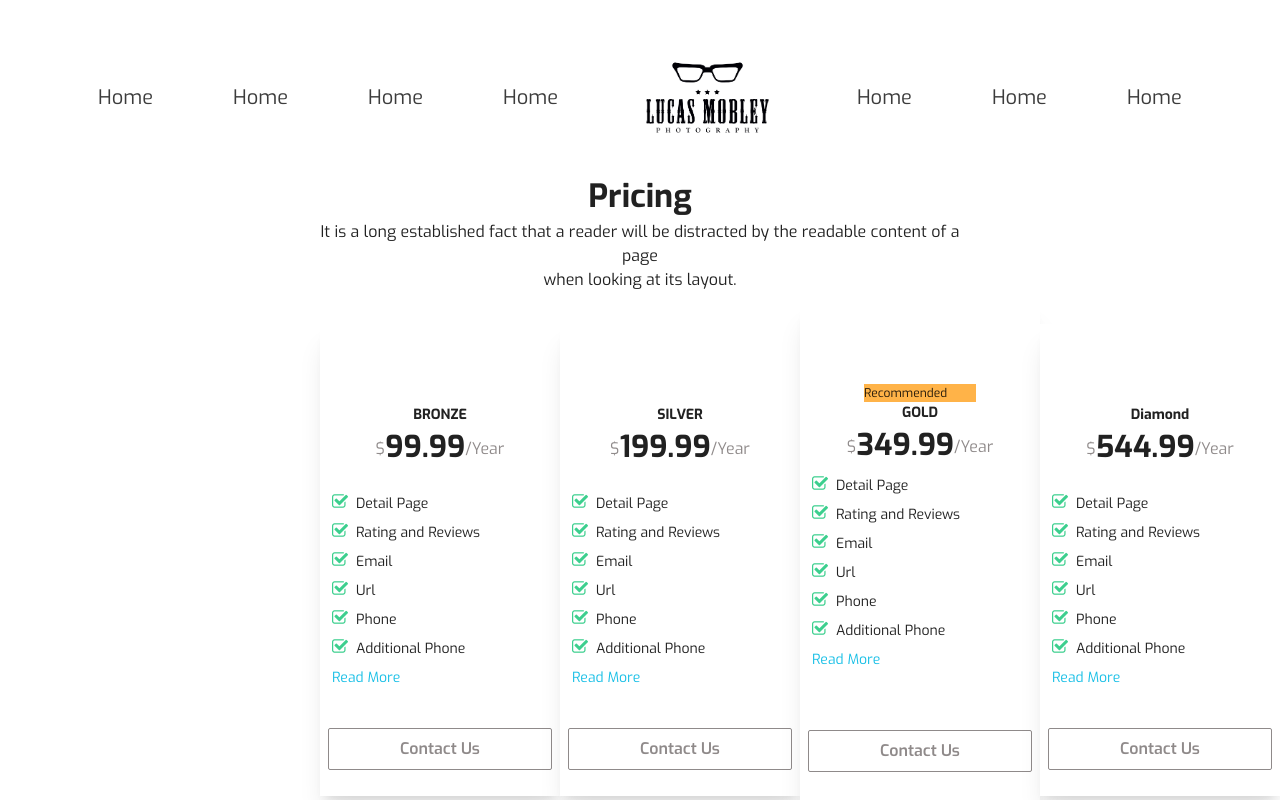
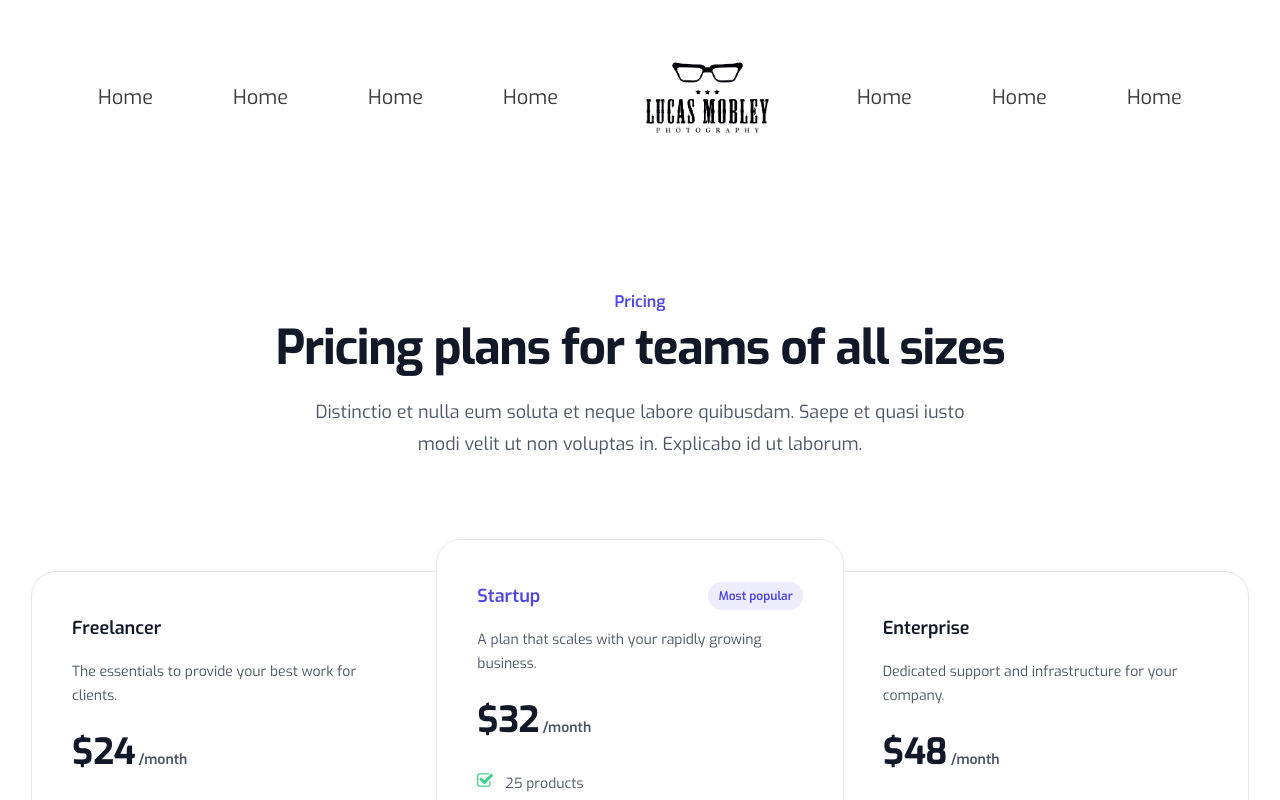
Before and after one commit to Fission-Fox/photographypage, a Next.js app: page /prizing in a window 1280 px wide. Shown: the top 800 px of the page. Built offline with nearby package versions, Linux system fonts and the light colour scheme.

Commit message:
fix: pricing

```diff
--- a/package.json
+++ b/package.json
@@ -28,7 +28,8 @@
     "react-dom": "^18.2.0",
     "react-scroll": "^1.9.0",
     "sass": "^1.69.1",
-    "sharp": "^0.32.5"
+    "sharp": "^0.32.5",
+    "swiper": "^11.0.5"
   },
   "devDependencies": {
     "@svgr/webpack": "^8.0.1",
--- a/src/app/prizing/component/pricing.tsx
+++ b/src/app/prizing/component/pricing.tsx
@@ -1,203 +1,138 @@
-import React from "react";
-import Image from "next/image";
-import image1 from "@/assets/images/image 1.png";
-import image2 from "@/assets/images/image 2.png";
+// import { CheckIcon } from '@heroicons/react/20/solid'
 import Checkbox from "@/assets/svg/checkbox";
 
-export default function Pricing() {
+const tiers = [
+  {
+    name: "Freelancer",
+    id: "tier-freelancer",
+    href: "#",
+    priceMonthly: "$24",
+    description: "The essentials to provide your best work for clients.",
+    features: [
+      "5 products",
+      "Up to 1,000 subscribers",
+      "Basic analytics",
+      "48-hour support response time",
+    ],
+    mostPopular: false,
+  },
+  {
+    name: "Startup",
+    id: "tier-startup",
+    href: "#",
+    priceMonthly: "$32",
+    description: "A plan that scales with your rapidly growing business.",
+    features: [
+      "25 products",
+      "Up to 10,000 subscribers",
+      "Advanced analytics",
+      "24-hour support response time",
+      "Marketing automations",
+    ],
+    mostPopular: true,
+  },
+  {
+    name: "Enterprise",
+    id: "tier-enterprise",
+    href: "#",
+    priceMonthly: "$48",
+    description: "Dedicated support and infrastructure for your company.",
+    features: [
+      "Unlimited products",
+      "Unlimited subscribers",
+      "Advanced analytics",
+      "1-hour, dedicated support response time",
+      "Marketing automations",
+    ],
+    mostPopular: false,
+  },
+];
+
+function classNames(...classes: any) {
+  return classes.filter(Boolean).join(" ");
+}
+
+export default function Example() {
   return (
-    <div className="w-[50%] h-[full]  m-auto box-shadow: 0px 4px 4px 0px #00000040;">
-      <div className="py-3">
-        <div className="text-[32px] font-bold text-center">Pricing</div>
-        <div className="text-[16px] text-center">
-          It is a long established fact that a reader will be distracted by the
-          readable content of a page <br /> when looking at its layout.{" "}
+    <div className="bg-white py-24 sm:py-32">
+      <div className="mx-auto max-w-7xl px-6 lg:px-8">
+        <div className="mx-auto max-w-4xl text-center">
+          <h2 className="text-base font-semibold leading-7 text-indigo-600">
+            Pricing
+          </h2>
+          <p className="mt-2 text-4xl font-bold tracking-tight text-gray-900 sm:text-5xl">
+            Pricing plans for teams of&nbsp;all&nbsp;sizes
+          </p>
         </div>
-      </div>
-
-      <div className="flex items-center">
-        <div className="flex flex-col  shadow-xl w-[284px] h-[472px] bg-white py-20">
-          <div>
-            <p className="text-center font-bold text-[14px]">BRONZE</p>
-          </div>
-
-          <div className="flex justify-center">
-            <p className=" text-[16px] py-3 text-[#8F8A8A]">$</p>
-            <p className="font-bold text-[30px] ">99.99</p>
-            <p className="text-[16px] py-3 text-[#8F8A8A]">/Year</p>
-          </div>
-          <div className="px-">
-            <div className="flex flex-col text-[14px]  gap-2 py-5 ">
-              <p className="px-3 flex gap-2">
-                <Checkbox />
-                Detail Page
-              </p>
-              <p className="px-3 flex gap-2">
-                <Checkbox />
-                Rating and Reviews
-              </p>
-              <p className="px-3 flex gap-2">
-                <Checkbox />
-                Email
-              </p>
-              <p className="px-3 flex gap-2">
-                <Checkbox />
-                Url
-              </p>
-              <p className="px-3 flex gap-2">
-                <Checkbox />
-                Phone
-              </p>
-              <p className="px-3 flex gap-2">
-                <Checkbox />
-                Additional Phone
-              </p>
-              <p className="text-[#17BFE6] text-[14px]  px-3"> Read More </p>
+        <p className="mx-auto mt-6 max-w-2xl text-center text-lg leading-8 text-gray-600">
+          Distinctio et nulla eum soluta et neque labore quibusdam. Saepe et
+          quasi iusto modi velit ut non voluptas in. Explicabo id ut laborum.
+        </p>
+        <div className="isolate mx-auto mt-16 grid max-w-md grid-cols-1 gap-y-8 sm:mt-20 lg:mx-0 lg:max-w-none lg:grid-cols-3">
+          {tiers.map((tier, tierIdx) => (
+            <div
+              key={tier.id}
+              className={classNames(
+                tier.mostPopular ? "lg:z-10 lg:rounded-b-none" : "lg:mt-8",
+                tierIdx === 0 ? "lg:rounded-r-none" : "",
+                tierIdx === tiers.length - 1 ? "lg:rounded-l-none" : "",
+                "flex flex-col justify-between rounded-3xl bg-white p-8 ring-1 ring-gray-200 xl:p-10",
+              )}
+            >
+              <div>
+                <div className="flex items-center justify-between gap-x-4">
+                  <h3
+                    id={tier.id}
+                    className={classNames(
+                      tier.mostPopular ? "text-indigo-600" : "text-gray-900",
+                      "text-lg font-semibold leading-8",
+                    )}
+                  >
+                    {tier.name}
+                  </h3>
+                  {tier.mostPopular ? (
+                    <p className="rounded-full bg-indigo-600/10 px-2.5 py-1 text-xs font-semibold leading-5 text-indigo-600">
+                      Most popular
+                    </p>
+                  ) : null}
+                </div>
+                <p className="mt-4 text-sm leading-6 text-gray-600">
+                  {tier.description}
+                </p>
+                <p className="mt-6 flex items-baseline gap-x-1">
+                  <span className="text-4xl font-bold tracking-tight text-gray-900">
+                    {tier.priceMonthly}
+                  </span>
+                  <span className="text-sm font-semibold leading-6 text-gray-600">
+                    /month
+                  </span>
+                </p>
+                <ul
+                  role="list"
+                  className="mt-8 space-y-3 text-sm leading-6 text-gray-600"
+                >
+                  {tier.features.map((feature) => (
+                    <li key={feature} className="flex gap-x-3">
+                      <Checkbox />
+                      {feature}
+                    </li>
+                  ))}
+                </ul>
+              </div>
+              <a
+                href={tier.href}
+                aria-describedby={tier.id}
+                className={classNames(
+                  tier.mostPopular
+                    ? "bg-indigo-600 text-white shadow-sm hover:bg-indigo-500"
+                    : "text-indigo-600 ring-1 ring-inset ring-indigo-200 hover:ring-indigo-300",
+                  "mt-8 block rounded-md py-2 px-3 text-center text-sm font-semibold leading-6 focus-visible:outline focus-visible:outline-2 focus-visible:outline-offset-2 focus-visible:outline-indigo-600",
+                )}
+              >
+                Buy plan
+              </a>
             </div>
-            <div className="flex  px-2">
-              <button className="border border-[#8F8A8A] w-[224px]  mt-5 rounded-sm text-[#8F8A8A] font-semibold py-2">
-                Contact Us
-              </button>
-            </div>
-          </div>
-        </div>
-        <div className="flex flex-col  shadow-xl w-[284px] h-[472px] bg-white py-20">
-          <div>
-            <p className="text-center font-bold text-[14px]">SILVER</p>
-          </div>
-
-          <div className="flex justify-center">
-            <p className=" text-[16px] py-3 text-[#8F8A8A]">$</p>
-            <p className="font-bold text-[30px] ">199.99</p>
-            <p className="text-[16px] py-3 text-[#8F8A8A]">/Year</p>
-          </div>
-          <div className="px-">
-            <div className="flex flex-col text-[14px]  gap-2 py-5 ">
-              <p className="px-3 flex gap-2">
-                <Checkbox />
-                Detail Page
-              </p>
-              <p className="px-3 flex gap-2">
-                <Checkbox />
-                Rating and Reviews
-              </p>
-              <p className="px-3 flex gap-2">
-                <Checkbox />
-                Email
-              </p>
-              <p className="px-3 flex gap-2">
-                <Checkbox />
-                Url
-              </p>
-              <p className="px-3 flex gap-2">
-                <Checkbox />
-                Phone
-              </p>
-              <p className="px-3 flex gap-2">
-                <Checkbox />
-                Additional Phone
-              </p>
-              <p className="text-[#17BFE6] text-[14px]  px-3"> Read More </p>
-            </div>
-            <div className="flex  px-2">
-              <button className="border border-[#8F8A8A] w-[224px]  mt-5 rounded-sm text-[#8F8A8A] font-semibold py-2">
-                Contact Us
-              </button>
-            </div>
-          </div>
-        </div>
-
-        <div className="flex flex-col  shadow-xl w-[284px] h-[512px] bg-white  pt-20">
-          <div className="flex flex-col items-center ">
-            <p className=" bg-[#ffb348] w-28 text-[12px] ">Recommended</p>
-            <p className="text-center font-bold text-[14px]">GOLD</p>
-          </div>
-
-          <div className="flex justify-center">
-            <p className=" text-[16px] py-3 text-[#8F8A8A]">$</p>
-            <p className="font-bold text-[30px] ">349.99</p>
-            <p className="text-[16px] py-3 text-[#8F8A8A]">/Year</p>
-          </div>
-          <div className="px-">
-            <div className="flex flex-col text-[14px]  gap-2 py-1 ">
-              <p className="px-3 flex gap-2">
-                <Checkbox />
-                Detail Page
-              </p>
-              <p className="px-3 flex gap-2">
-                <Checkbox />
-                Rating and Reviews
-              </p>
-              <p className="px-3 flex gap-2">
-                <Checkbox />
-                Email
-              </p>
-              <p className="px-3 flex gap-2">
-                <Checkbox />
-                Url
-              </p>
-              <p className="px-3 flex gap-2">
-                <Checkbox />
-                Phone
-              </p>
-              <p className="px-3 flex gap-2">
-                <Checkbox />
-                Additional Phone
-              </p>
-              <p className="text-[#17BFE6] text-[14px]  px-3"> Read More </p>
-            </div>
-            <div className="flex  px-2">
-              <button className="border border-[#8F8A8A] w-[224px]  mt-14 rounded-sm text-[#8F8A8A] font-semibold py-2  ">
-                Contact Us
-              </button>
-            </div>
-          </div>
-        </div>
-
-        <div className="flex flex-col  shadow-xl w-[284px] h-[472px] bg-white py-20">
-          <div>
-            <p className="text-center font-bold text-[14px]">Diamond</p>
-          </div>
-
-          <div className="flex justify-center">
-            <p className=" text-[16px] py-3 text-[#8F8A8A]">$</p>
-            <p className="font-bold text-[30px] ">544.99</p>
-            <p className="text-[16px] py-3 text-[#8F8A8A]">/Year</p>
-          </div>
-          <div className="px-">
-            <div className="flex flex-col text-[14px]  gap-2 py-5 ">
-              <p className="px-3 flex gap-2">
-                <Checkbox />
-                Detail Page
-              </p>
-              <p className="px-3 flex gap-2">
-                <Checkbox />
-                Rating and Reviews
-              </p>
-              <p className="px-3 flex gap-2">
-                <Checkbox />
-                Email
-              </p>
-              <p className="px-3 flex gap-2">
-                <Checkbox />
-                Url
-              </p>
-              <p className="px-3 flex gap-2">
-                <Checkbox />
-                Phone
-              </p>
-              <p className="px-3 flex gap-2">
-                <Checkbox />
-                Additional Phone
-              </p>
-              <p className="text-[#17BFE6] text-[14px]  px-3"> Read More </p>
-            </div>
-            <div className="flex  px-2 ">
-              <button className="border border-[#8F8A8A] w-[224px]  mt-5 rounded-sm text-[#8F8A8A] font-semibold py-2">
-                Contact Us
-              </button>
-            </div>
-          </div>
+          ))}
         </div>
       </div>
     </div>
```
Also changed, not shown: 1 other file (tests, documents, lock files or other folders).
